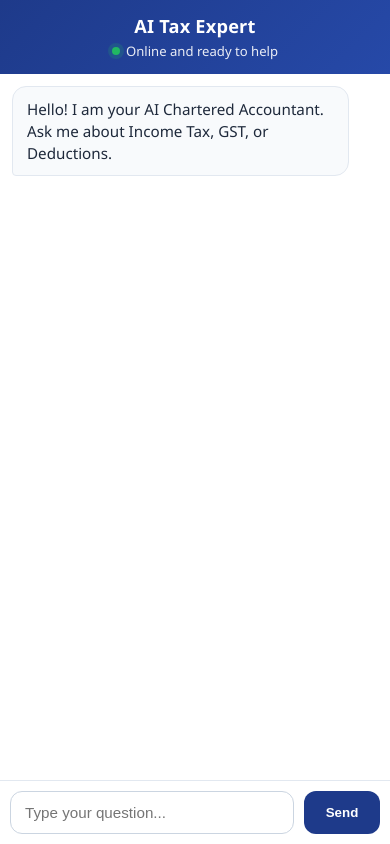
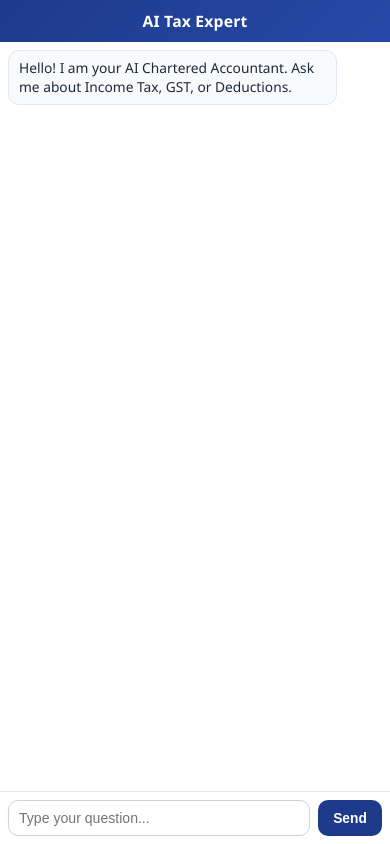
Before and after one commit to Zaidnaz/ca_ai, a website: page index.html in a window 390 px wide. Drawn offline with Linux system fonts and the light colour scheme.

Commit message:
hello world 1

```diff
--- a/index.html
+++ b/index.html
@@ -30,6 +30,7 @@
             font-family: "Segoe UI", Tahoma, Geneva, Verdana, sans-serif;
             background: radial-gradient(circle at top left, var(--bg-start), var(--bg-end));
             color: var(--text);
+            overflow: hidden;
         }
 
         .app-container {
@@ -76,6 +77,7 @@
 
         #chat-box {
             flex: 1;
+            min-height: 0;
             padding: clamp(12px, 2vw, 18px);
             overflow-y: auto;
             display: flex;
@@ -83,6 +85,7 @@
             gap: 12px;
             background: #ffffff;
             scroll-behavior: smooth;
+            -webkit-overflow-scrolling: touch;
         }
 
         .message {
@@ -166,7 +169,10 @@
         }
 
         @media (max-width: 600px) {
-            body { padding: 0; }
+            body {
+                padding: 0;
+                overflow: hidden;
+            }
             .app-container {
                 width: 100%;
                 height: 100dvh;
@@ -174,8 +180,54 @@
                 border-radius: 0;
                 border: none;
             }
-            .input-area { padding: 10px; }
-            button { min-width: 76px; }
+
+            header {
+                padding: 10px 12px;
+            }
+
+            header h1 {
+                font-size: 0.98rem;
+            }
+
+            .subtitle {
+                display: none;
+            }
+
+            #chat-box {
+                padding: 8px;
+                gap: 8px;
+            }
+
+            .message {
+                max-width: 88%;
+                font-size: 0.86rem;
+                line-height: 1.35;
+                padding: 8px 10px;
+                border-radius: 11px;
+            }
+
+            .input-area {
+                padding: 8px;
+                gap: 8px;
+            }
+
+            input {
+                padding: 9px 10px;
+                font-size: 0.88rem;
+                border-radius: 10px;
+            }
+
+            button {
+                min-width: 64px;
+                padding: 0 12px;
+                font-size: 0.86rem;
+                border-radius: 10px;
+            }
+
+            .loader {
+                font-size: 0.76rem;
+                padding: 0 8px 6px;
+            }
         }
     </style>
 </head>
```
Also changed, not shown: netlify/functions/chat.js (+50 -8 lines).
